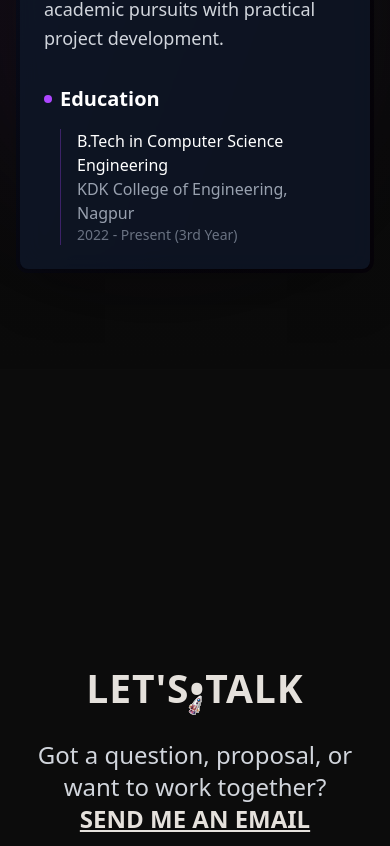
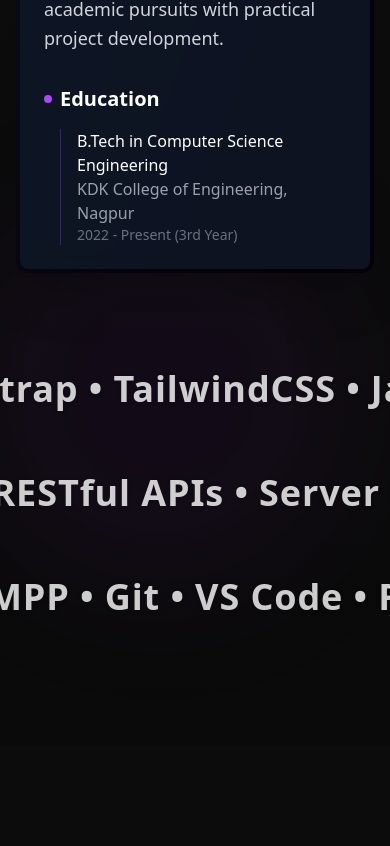
Before and after one commit to hemantgowardipe/portfolio, a React (Vite) app: page / in a window 390 px wide. Shown: the part 7518-8364 px from the top of the page. Built offline with nearby package versions, Linux system fonts and the light colour scheme.

Commit message:
Add ScrollVelocity component for dynamic scrolling text effect

```diff
--- a/package.json
+++ b/package.json
@@ -15,6 +15,7 @@
     "@vercel/speed-insights": "^1.2.0",
     "framer-motion": "^12.6.3",
     "react": "^18.3.1",
+    "react-creative-cursor": "^1.2.7",
     "react-dom": "^18.3.1",
     "react-flow-renderer": "^10.3.17",
     "react-icons": "^5.5.0",
--- a/src/components/About.jsx
+++ b/src/components/About.jsx
@@ -2,6 +2,7 @@ import React, { useState, useRef } from "react";
 import { motion, AnimatePresence } from "framer-motion";
 import Typewriter from "typewriter-effect";
 import { FaDownload, FaCode, FaDatabase, FaTools, FaChevronRight } from "react-icons/fa";
+import { ScrollVelocity } from "./ScrollVelocity"; // Import the ScrollVelocity component
 
 // Skills Data with categories
 const skillsData = [
@@ -31,6 +32,13 @@ const skillsData = [
       { name: "XAMPP", icon: "/svgs/xampp.svg" }
     ]
   }
+];
+
+// Skills text array for ScrollVelocity
+const skillsTexts = [
+  "React.js • Bootstrap • TailwindCSS • JavaScript • HTML5 • CSS3",
+  "PHP • MySQL • Symfony • RESTful APIs • Server Management",
+  "PhpMyAdmin • XAMPP • Git • VS Code • Responsive Design"
 ];
 
 const About = () => {
@@ -152,17 +160,6 @@ const About = () => {
                     >
                       <div className="absolute inset-0 bg-gradient-to-br from-blue-600/20 to-purple-600/20 rounded-xl blur-sm group-hover:opacity-100 opacity-0 transition-opacity duration-300"></div>
                       <div className="relative flex flex-col items-center justify-center p-4 rounded-xl bg-gray-800/80 border border-white/5 hover:border-white/20 transition-all duration-300">
-                        <div className="h-14 w-14 flex items-center justify-center mb-3">
-                          <img
-                            src={skill.icon}
-                            alt={skill.name}
-                            className="max-h-full max-w-full object-contain"
-                            onError={(e) => {
-                              e.target.onerror = null;
-                              e.target.src = "/api/placeholder/64/64";
-                            }}
-                          />
-                        </div>
                         <span className="text-sm font-medium text-gray-300">{skill.name}</span>
                       </div>
                     </motion.div>
@@ -347,7 +344,7 @@ const About = () => {
                   )}
                 </button>
 
-                <button
+                {/* <button
                   onClick={() => setActiveTab("skills")}
                   className={`px-4 py-2 text-sm font-medium transition-colors duration-300 relative ${
                     activeTab === "skills"
@@ -362,7 +359,7 @@ const About = () => {
                       className="absolute bottom-0 left-0 right-0 h-0.5 bg-gradient-to-r from-blue-500 to-purple-500"
                     />
                   )}
-                </button>
+                </button> */}
               </div>
 
               {/* Tab Content with AnimatePresence for smooth transitions */}
@@ -382,7 +379,24 @@ const About = () => {
             </div>
           </div>
         </motion.div>
+
       </div>
+
+      {/* ScrollVelocity Skills Display - Inside content safely */}
+<div className="w-full mt-16">
+  <div className="flex items-center justify-center">
+    <ScrollVelocity
+      texts={skillsTexts}
+      velocity={50}
+      className="text-white/80"
+      numCopies={3}
+      parallaxClassName="py-8"
+      scrollerClassName="text-2xl md:text-3xl font-bold tracking-wide"
+      velocityMapping={{ input: [0, 1000], output: [0, 3] }}
+    />
+  </div>
+</div>
+
     </section>
   );
 };
--- /dev/null
+++ b/src/components/ScrollVelocity.jsx
@@ -0,0 +1,154 @@
+import { useRef, useLayoutEffect, useState } from "react";
+import {
+  motion,
+  useScroll,
+  useSpring,
+  useTransform,
+  useMotionValue,
+  useVelocity,
+  useAnimationFrame,
+} from "framer-motion";
+
+function useElementWidth(ref) {
+  const [width, setWidth] = useState(0);
+
+  useLayoutEffect(() => {
+    function updateWidth() {
+      if (ref.current) {
+        setWidth(ref.current.offsetWidth);
+      }
+    }
+    updateWidth();
+    window.addEventListener("resize", updateWidth);
+    return () => window.removeEventListener("resize", updateWidth);
+  }, [ref]);
+
+  return width;
+}
+
+export const ScrollVelocity = ({
+  scrollContainerRef,
+  texts = [],
+  velocity = 100,
+  className = "",
+  damping = 50,
+  stiffness = 400,
+  numCopies = 6,
+  velocityMapping = { input: [0, 1000], output: [0, 5] },
+  parallaxClassName,
+  scrollerClassName,
+  parallaxStyle,
+  scrollerStyle,
+}) => {
+  function VelocityText({
+    children,
+    baseVelocity = velocity,
+    scrollContainerRef,
+    className = "",
+    damping,
+    stiffness,
+    numCopies,
+    velocityMapping,
+    parallaxClassName,
+    scrollerClassName,
+    parallaxStyle,
+    scrollerStyle,
+  }) {
+    const baseX = useMotionValue(0);
+    const scrollOptions = scrollContainerRef
+      ? { container: scrollContainerRef }
+      : {};
+    const { scrollY } = useScroll(scrollOptions);
+    const scrollVelocity = useVelocity(scrollY);
+    const smoothVelocity = useSpring(scrollVelocity, {
+      damping: damping ?? 50,
+      stiffness: stiffness ?? 400,
+    });
+    const velocityFactor = useTransform(
+      smoothVelocity,
+      velocityMapping?.input || [0, 1000],
+      velocityMapping?.output || [0, 5],
+      { clamp: false }
+    );
+
+    const copyRef = useRef(null);
+    const copyWidth = useElementWidth(copyRef);
+
+    function wrap(min, max, v) {
+      const range = max - min;
+      const mod = (((v - min) % range) + range) % range;
+      return mod + min;
+    }
+
+    const x = useTransform(baseX, (v) => {
+      if (copyWidth === 0) return "0px";
+      return `${wrap(-copyWidth, 0, v)}px`;
+    });
+
+    const directionFactor = useRef(1);
+    useAnimationFrame((t, delta) => {
+      let moveBy = directionFactor.current * baseVelocity * (delta / 1000);
+
+      if (velocityFactor.get() < 0) {
+        directionFactor.current = -1;
+      } else if (velocityFactor.get() > 0) {
+        directionFactor.current = 1;
+      }
+
+      moveBy += directionFactor.current * moveBy * velocityFactor.get();
+      baseX.set(baseX.get() + moveBy);
+    });
+
+    const spans = [];
+    for (let i = 0; i < (numCopies ?? 1); i++) {
+      spans.push(
+        <span
+          className={`flex-shrink-0 ${className}`}
+          key={i}
+          ref={i === 0 ? copyRef : null}
+        >
+          {children}
+        </span>
+      );
+    }
+
+    return (
+      <div
+        className={`${parallaxClassName} relative overflow-hidden`}
+        style={parallaxStyle}
+      >
+        <motion.div
+          className={`${scrollerClassName} flex whitespace-nowrap text-center font-sans text-4xl font-bold tracking-[-0.02em] drop-shadow md:text-[5rem] md:leading-[5rem]`}
+          style={{ x, ...scrollerStyle }}
+        >
+          {spans}
+        </motion.div>
+      </div>
+    );
+  }
+
+  return (
+    <section>
+      {texts.map((text, index) => (
+        <VelocityText
+          key={index}
+          className={className}
+          baseVelocity={index % 2 !== 0 ? -velocity : velocity}
+          scrollContainerRef={scrollContainerRef}
+          damping={damping}
+          stiffness={stiffness}
+          numCopies={numCopies}
+          velocityMapping={velocityMapping}
+          parallaxClassName={parallaxClassName}
+          scrollerClassName={scrollerClassName}
+          parallaxStyle={parallaxStyle}
+          scrollerStyle={scrollerStyle}
+        >
+          {text}&nbsp;
+        </VelocityText>
+      ))}
+    </section>
+  );
+};
+
+export default ScrollVelocity;
--- a/src/components/Work.jsx
+++ b/src/components/Work.jsx
@@ -337,7 +337,7 @@ const Work = () => {
                         href={project.github}
                         target="_blank"
                         rel="noopener noreferrer"
-                        className="group flex items-center justify-center gap-3 px-8 py-4 bg-white/5 hover:bg-white/10 border border-white/20 text-white rounded-full backdrop-blur-sm transition-all duration-300"
+                        className="group flex items-center justify-center gap-3 px-8 py-4 bg-white/5 hover:bg-white/10 border border-white/20 text-white rounded-full backdrop-blur-sm transition-all duration-300 cursor-hover"
                         whileHover={{ scale: 1.05, y: -2 }}
                         whileTap={{ scale: 0.98 }}
                       >
@@ -349,7 +349,7 @@ const Work = () => {
                         href={project.live}
                         target="_blank"
                         rel="noopener noreferrer"
-                        className="group flex items-center justify-center gap-3 px-8 py-4 bg-gradient-to-r from-purple-600 to-blue-600 hover:from-purple-500 hover:to-blue-500 text-white rounded-full shadow-lg shadow-purple-500/25 transition-all duration-300"
+                        className="group flex items-center justify-center gap-3 px-8 py-4 bg-gradient-to-r from-purple-600 to-blue-600 hover:from-purple-500 hover:to-blue-500 text-white rounded-full shadow-lg shadow-purple-500/25 transition-all duration-300 cursor-hover"
                         whileHover={{ scale: 1.05, y: -2 }}
                         whileTap={{ scale: 0.98 }}
                       >
```
Also changed, not shown: src/components/Cursor.jsx (+38 -26 lines), 1 other file (tests, documents, lock files or other folders).
